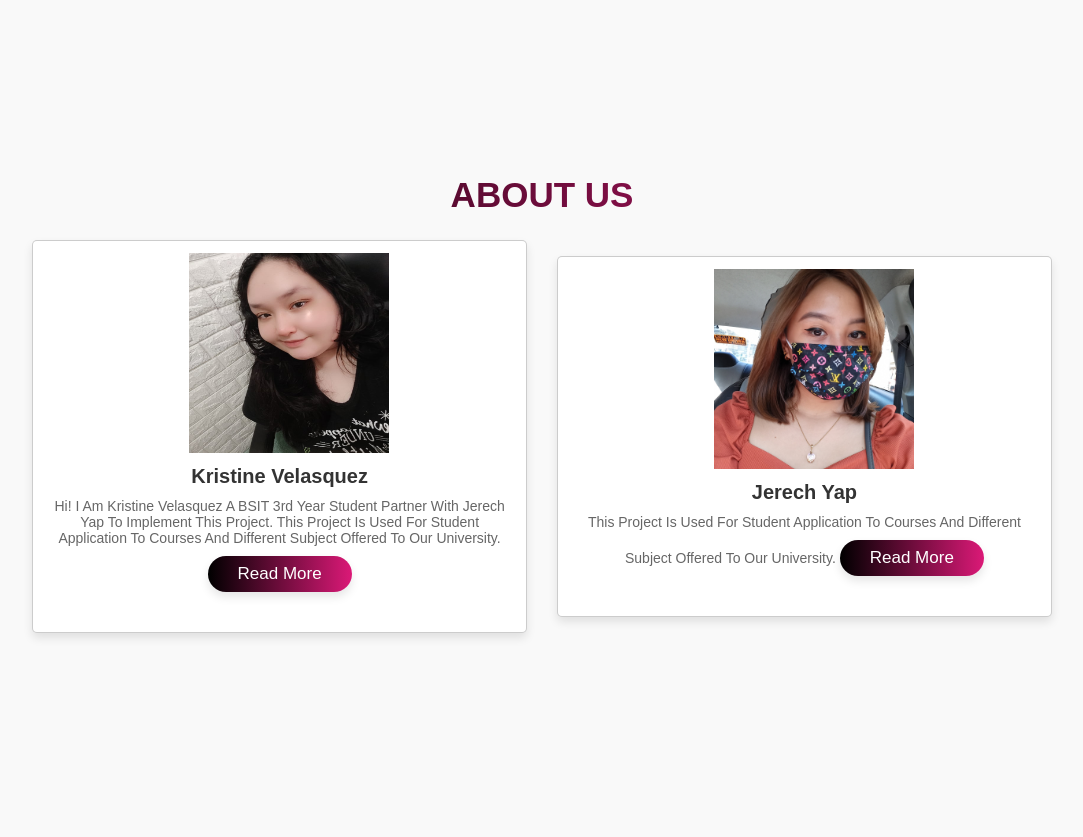
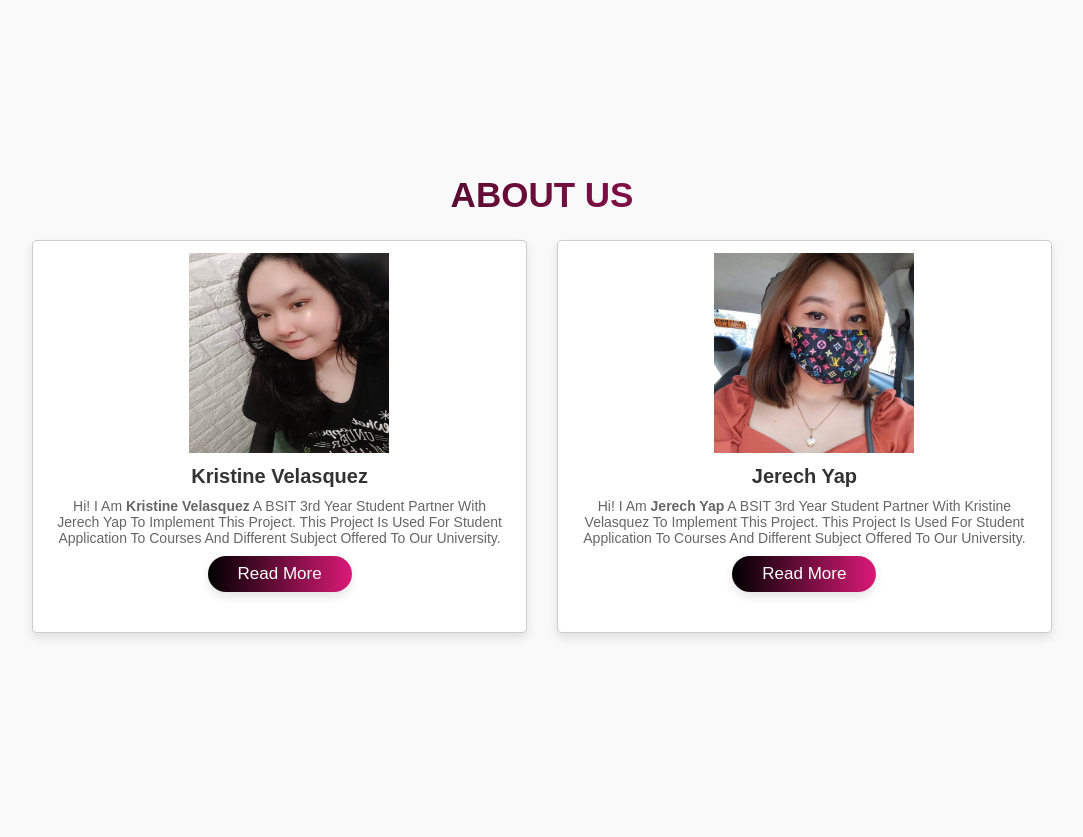
Before and after one commit to pctechkid/yapvelasquez, a Django app: page /stud/index in a window 1280 px wide. Shown: the part 1612-2449 px from the top of the page, without its empty margins (98-1181 px from the left). Run offline with Django 3.2, Linux system fonts and the light colour scheme.

Commit message:
fix links and add redirect from home

```diff
--- a/MyDbProject/urls.py
+++ b/MyDbProject/urls.py
@@ -27,6 +27,7 @@ from django.conf.urls.static import static
 app_name = 'myapp1'
 
 urlpatterns = [
+    path('', include('myapp1.urls')),
     path('admin/', admin.site.urls),
     path('student/', include('myapp1.urls')),
     #  path('subject/', include('myapp1.urls')),
--- a/myapp1/Templates/dashboard.html
+++ b/myapp1/Templates/dashboard.html
@@ -41,7 +41,7 @@
             <nav class="navbar" >
                 <a href="/student/index#home">HOME</a>
                 <a href="/student/index#features">features</a>
-                <a href="#/student/indexabout">about</a>
+                <a href="/student/index#about">about</a>
                 <a href="/student/index#pricing">courses</a>
                 <a href="/student/index#contact">contact us</a>
                 <a href="/student/dashboard">DASHBOARD</a>
--- a/myapp1/Templates/index.html
+++ b/myapp1/Templates/index.html
@@ -31,7 +31,7 @@
     <nav class="navbar" >
         <a href="/student/index#home">HOME</a>
         <a href="/student/index#features">features</a>
-        <a href="#/student/indexabout">about</a>
+        <a href="/student/index#about">about</a>
         <a href="/student/index#pricing">courses</a>
         <a href="/student/index#contact">contact us</a>
         <a href="/student/dashboard">DASHBOARD</a>
@@ -117,7 +117,7 @@
             <h3>Kristine Velasquez</h3>
 
             <p>
-                Hi! I am Kristine Velasquez a BSIT 3rd year student partner with Jerech Yap to implement this project.
+                Hi! I am <b>Kristine Velasquez</b> a BSIT 3rd year student partner with Jerech Yap to implement this project.
                 This project is used for student application to courses and different subject offered to our University.
             <a href="#" class="btn">read more</a>
         </div>
@@ -126,7 +126,7 @@
             <img src="{% static 'images/jerech.jpg'%}" alt="">
             <h3>Jerech Yap</h3>
             <p>
-
+                Hi! I am <b>Jerech Yap</b> a BSIT 3rd year student partner with Kristine Velasquez to implement this project.
                 This project is used for student application to courses and different subject offered to our University.
             <a href="#" class="btn">read more</a>
         </div>
--- a/myapp1/urls.py
+++ b/myapp1/urls.py
@@ -9,8 +9,11 @@ from myapp1 import signupview, loginview
 
 app_name= 'myapp1'
 urlpatterns= [
+
+    path('', views.fromroottostudent.as_view(), name="roottostudent"),
+    path('student', views.fromstudenttoindex.as_view(), name="studenttoindex"),
     #urls for student app
-path('index', views.MyIndexView.as_view(), name="student_index_view"),
+    path('index', views.MyIndexView.as_view(), name="student_index_view"),
     path('dashboard', views.DashboardView.as_view(), name="dashboard_view"),
     path('subject', views.SubjectView.as_view(), name="subject_view"),
     #path('loginpage', views.LogInView.as_view(), name="login_view"),
--- a/myapp1/views.py
+++ b/myapp1/views.py
@@ -7,6 +7,14 @@ from .forms import *
 
 
 # Create your views here.
+
+class fromroottostudent(View):
+    def get(self,request):
+        return redirect('myapp1:studenttoindex')
+
+class fromstudenttoindex(View):
+    def get(self,request):
+        return redirect('myapp1:student_index_view')
 
 class MyIndexView(View):
     def get(self, request):
```
